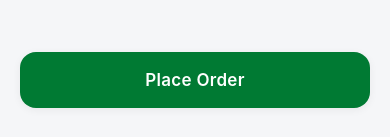
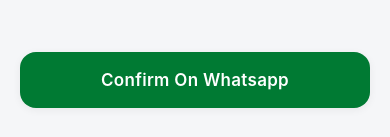
Before and after one commit to uxdsrini/kwick_delivery_app, a React Native app: screen /Checkout in a window 390 px wide. Shown: the part 704-841 px from the top of the page. Built offline with nearby package versions, Linux system fonts and the light colour scheme.

Commit message:
updated checkout screen 2

```diff
--- a/src/screens/CheckoutScreen.js
+++ b/src/screens/CheckoutScreen.js
@@ -168,7 +168,7 @@
           {loading ? (
             <ActivityIndicator color="#fff" />
           ) : (
-            <Text style={commonStyles.primaryButtonText}>Place Order</Text>
+            <Text style={commonStyles.primaryButtonText}>Confirm On Whatsapp</Text>
           )}
         </TouchableOpacity>
       </View>
```
